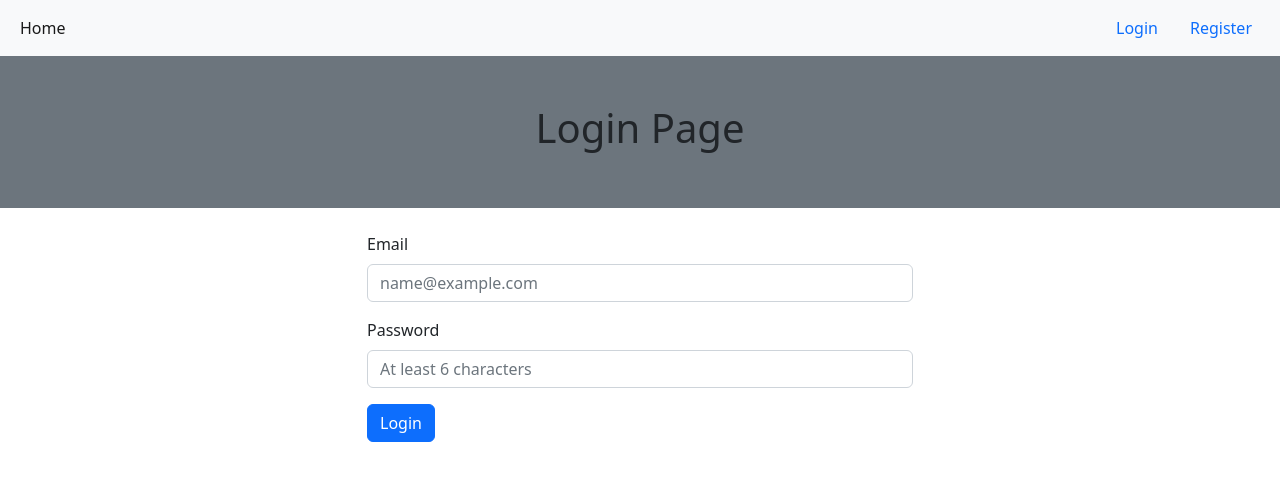
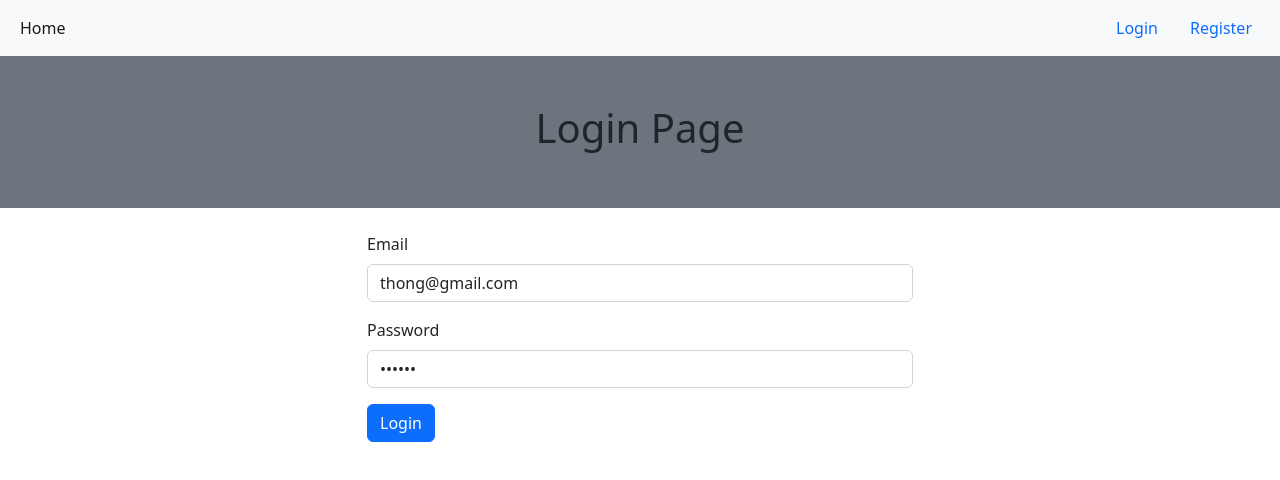
Before and after one commit to s3877327/SchoolManagementProgram, a React (Create React App) app in the folder client/: page /login in a window 1280 px wide. Shown: the top 480 px of the page. Built offline with nearby package versions, Linux system fonts and the light colour scheme.

Commit message:
fix some minor bugs

```diff
--- a/client/src/action/auth.js
+++ b/client/src/action/auth.js
@@ -43,7 +43,7 @@
           type: "LOGGED_IN_USER",
           payload: res.data,
         });
-        navigate("/student-profile");
+        navigate("/");
       } catch (e) {
         if (e.response.status === 400) {
           toast.error(e.response.data);
--- a/client/src/auth/Login.js
+++ b/client/src/auth/Login.js
@@ -5,8 +5,8 @@
 import { useDispatch } from "react-redux";
 
 const Login = () => {
-  const [email, setEmail] = useState("");
-  const [password, setPassword] = useState("");
+  const [email, setEmail] = useState("thong@gmail.com");
+  const [password, setPassword] = useState("123456");
 
 
   const dispatch = useDispatch();
```
